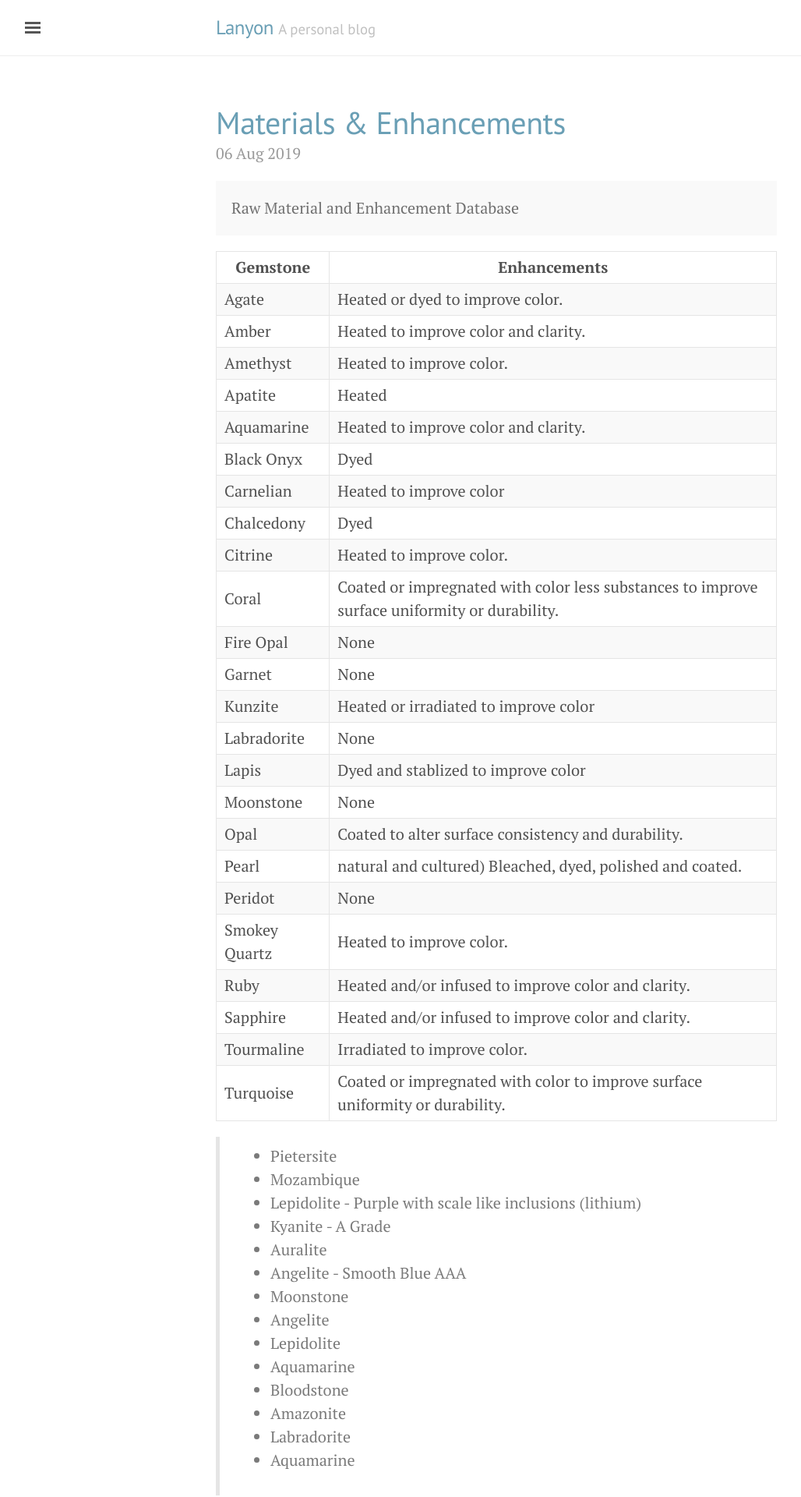
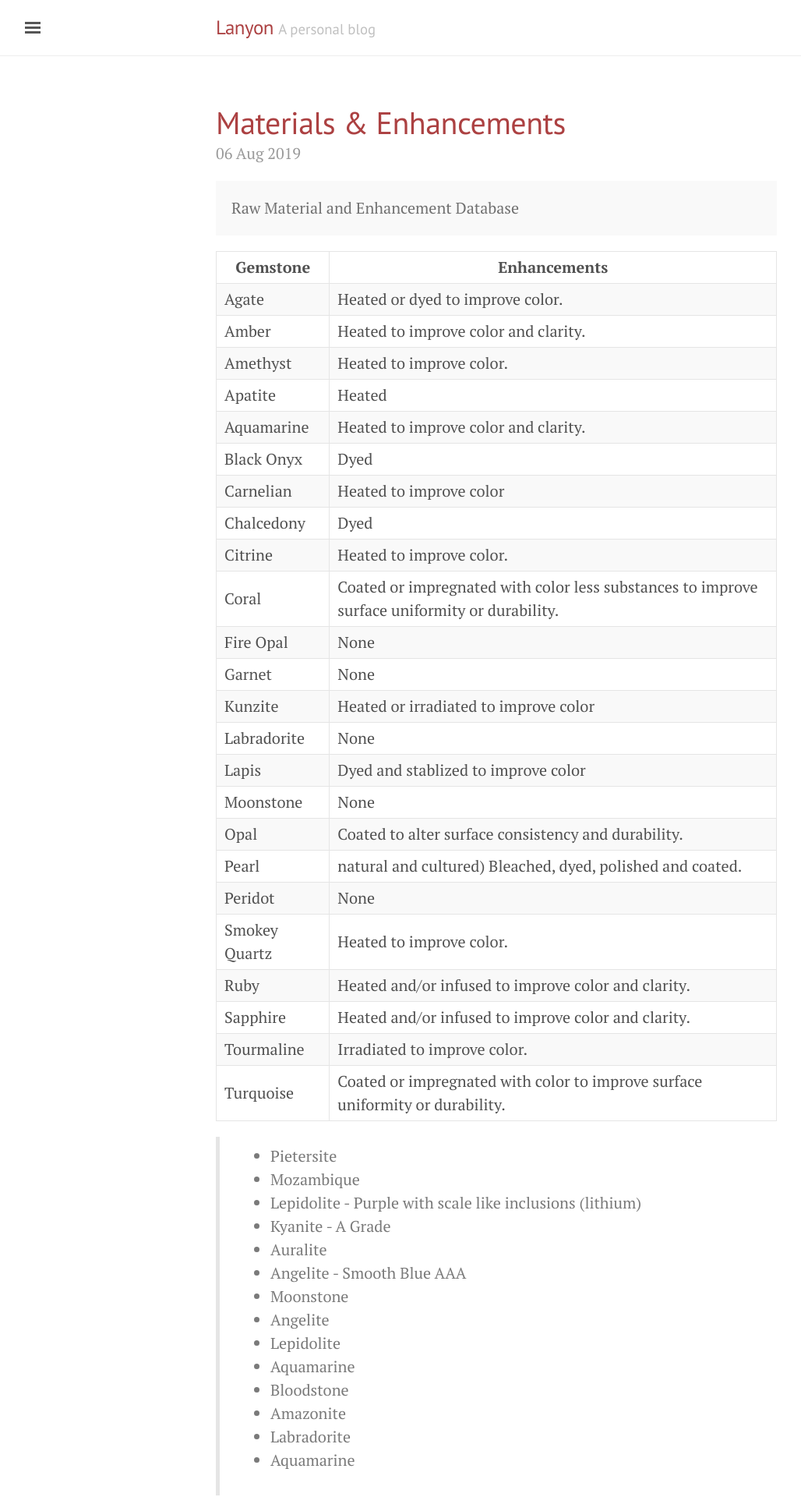
Before and after one commit to mingyao6/mingyao6.github.io, a Jekyll site: the page built from index.html, in a window 1280 px wide. Shown: the top 1920 px of the page at 78% size, without its empty margins (3-1031 px from the left). Built offline with Jekyll 4.4.1, drawn with Linux system fonts in a browser that asks for light colours; the list of posts is cut into pages by our own code.

Commit message:
theme update

```diff
--- a/_layouts/default.html
+++ b/_layouts/default.html
@@ -3,7 +3,7 @@
 
   {% include head.html %}
 
-  <body class="theme-base-0d" class="sidebar-overlay">
+  <body class="theme-base-08">
 
     {% include sidebar.html %}
 
```
